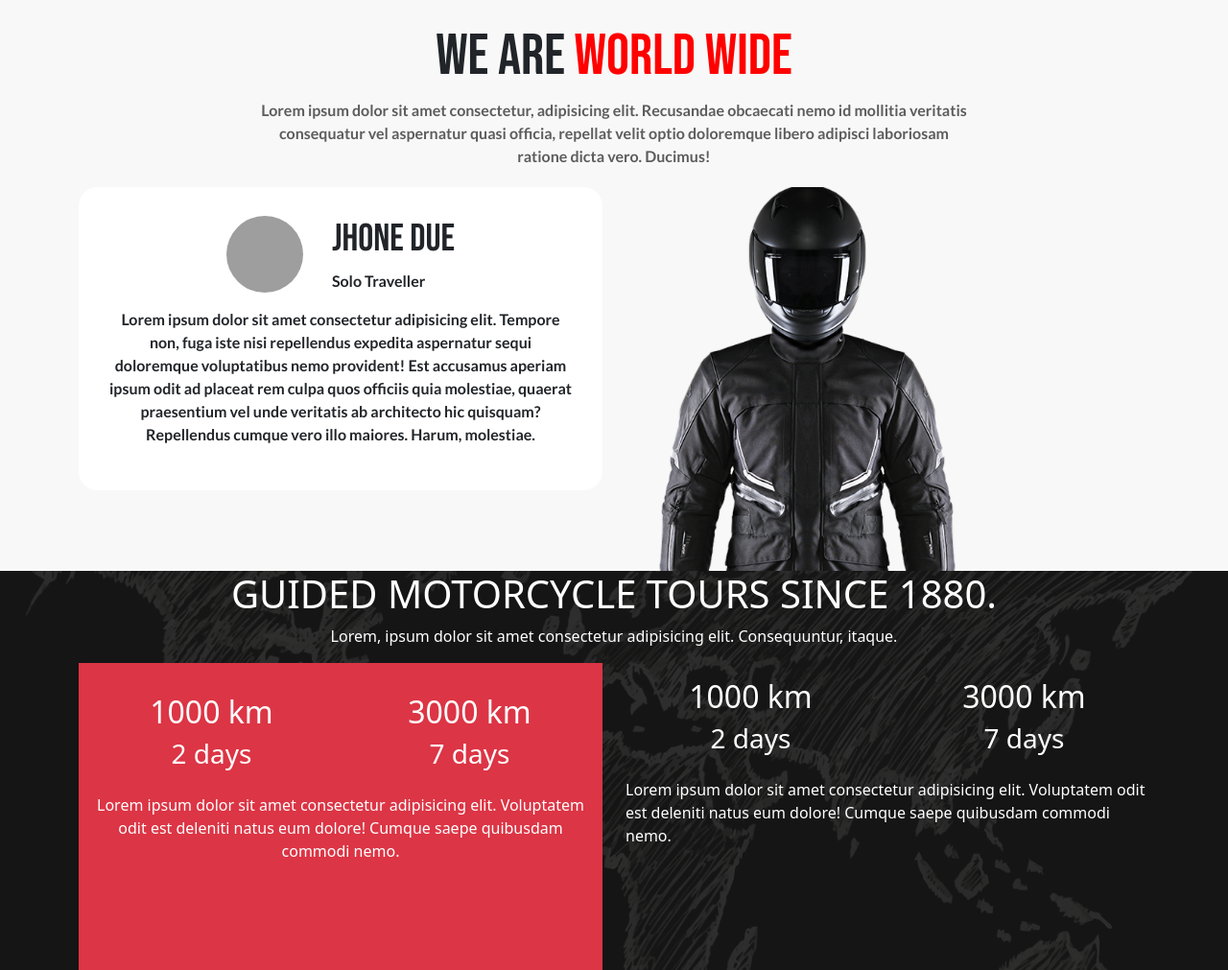
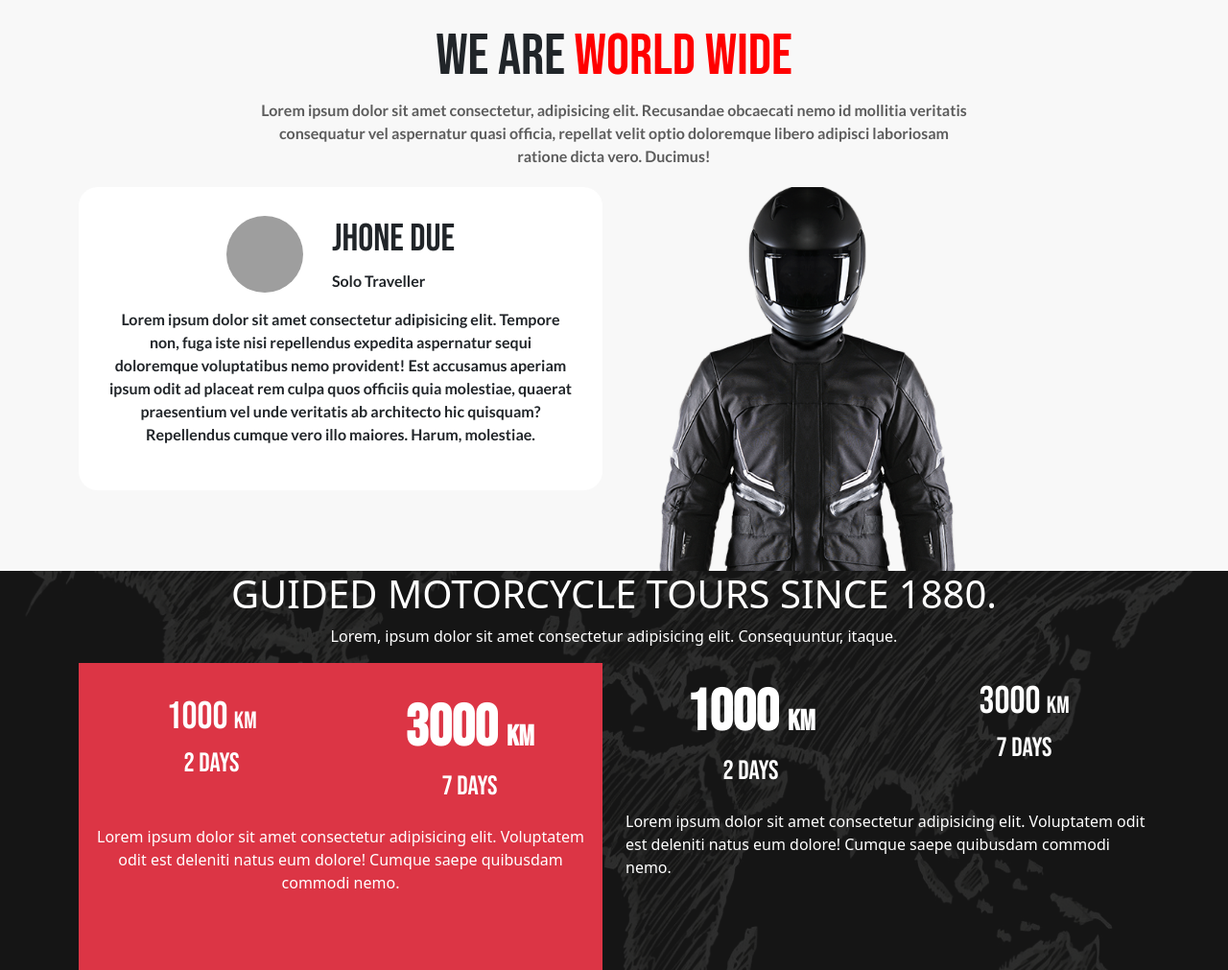
Before and after one commit to PronayBormon/motorcyclePSDtoHTML, a plain HTML site: page index.html in a window 1280 px wide. Shown: the part 2167-3178 px from the top of the page at 96% size. Drawn offline with nearby package versions, Linux system fonts and the light colour scheme; grey boxes are pictures that could not be loaded.

Commit message:
css change in conpany fetures

```diff
--- a/css/style.css
+++ b/css/style.css
@@ -318,14 +318,32 @@ text-transform: capitalize;
 .c_left{
 
 }
+.c_left h1,.c_right h1{
+    font-size: 60px;
+    font-family: 'Bebas Neue', cursive !important;
+    font-weight: 600;
+}
 .c_left h2,.c_right h2{
 
+font-family: 'Bebas Neue', cursive !important;
+
+font-size: 40px;
+}
+.c_left h1 span,.c_right h1 span{
+
+font-size: 30px;
 }
 .c_left h2 span,.c_right h2 span{
 
+font-family: 'Bebas Neue', cursive !important;
+
+font-size: 25px;
 }
 .c_left h3,.c_right h3{
 
+font-family: 'Bebas Neue', cursive !important;
+
+font-size: 28px;
 }
 .c_right{
 
--- a/index.html
+++ b/index.html
@@ -254,7 +254,7 @@
                   </div>
                   <div class="col-md-6">
                     <div class="p-3 text-center">
-                      <h2>3000 <span>km</span></h2>
+                      <h1>3000 <span>km</span></h1>
                       <h3>7 days</h3>
                     </div>
                   </div>
@@ -269,7 +269,7 @@
                 <div class="row">
                   <div class="col-md-6">
                     <div class="p-3 text-center">
-                      <h2 >1000 <span>km</span></h2>
+                      <h1>1000 <span>km</span></h1>
                       <h3>2 days</h3>
                     </div>
                   </div>
```
